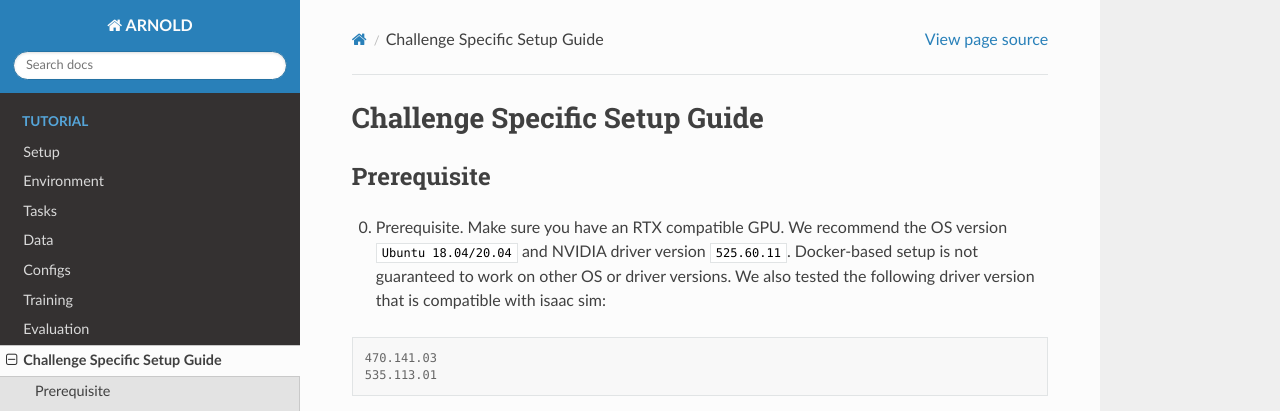
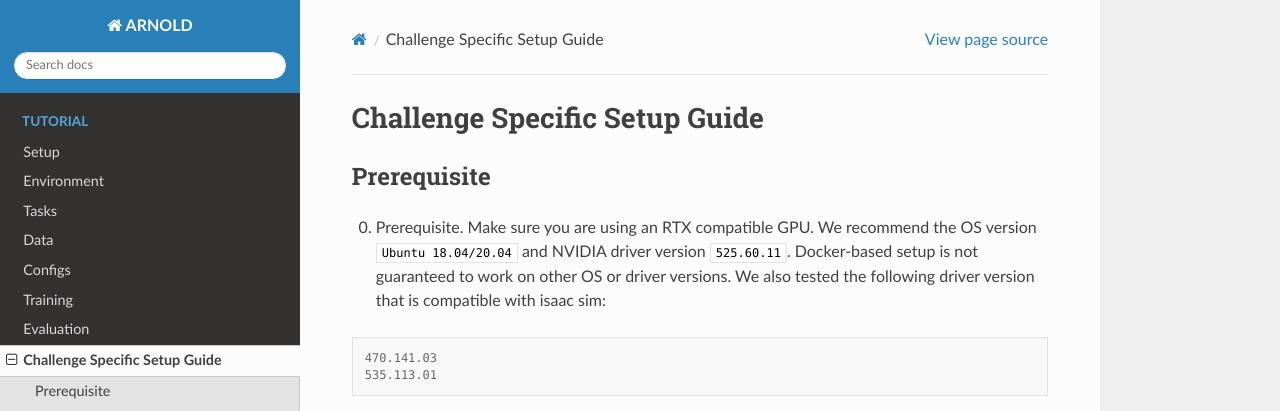
Before and after one commit to arnold-benchmark/docs, a Sphinx documentation site: the page built from docs/tutorial/challenge_setup/index.md, in a window 1280 px wide and 900 px high. Shown: the top 411 px of the window. Built offline with Sphinx 7.4.7 and the Read the Docs theme 2.0.0, drawn with Linux system fonts in a browser that asks for light colours.

Commit message:
Update index.md

````diff
--- a/docs/tutorial/challenge_setup/index.md
+++ b/docs/tutorial/challenge_setup/index.md
@@ -2,7 +2,7 @@
 
 ### Prerequisite
 
-0. Prerequisite. Make sure you have an RTX compatible GPU. We recommend the OS version <tt>Ubuntu 18.04/20.04</tt> and NVIDIA driver version <tt>525.60.11</tt>. Docker-based setup is not guaranteed to work on other OS or driver versions.
+0. Prerequisite. Make sure you are using an RTX compatible GPU. We recommend the OS version <tt>Ubuntu 18.04/20.04</tt> and NVIDIA driver version <tt>525.60.11</tt>. Docker-based setup is not guaranteed to work on other OS or driver versions.
 We also tested the following driver version that is compatible with isaac sim:
 
 ```
````
